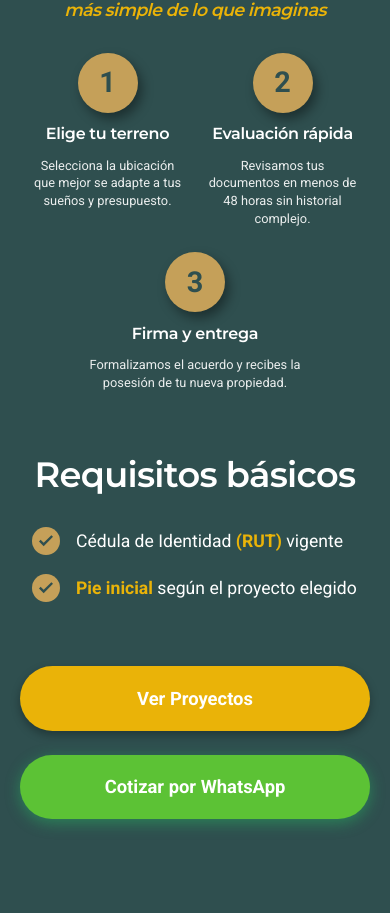
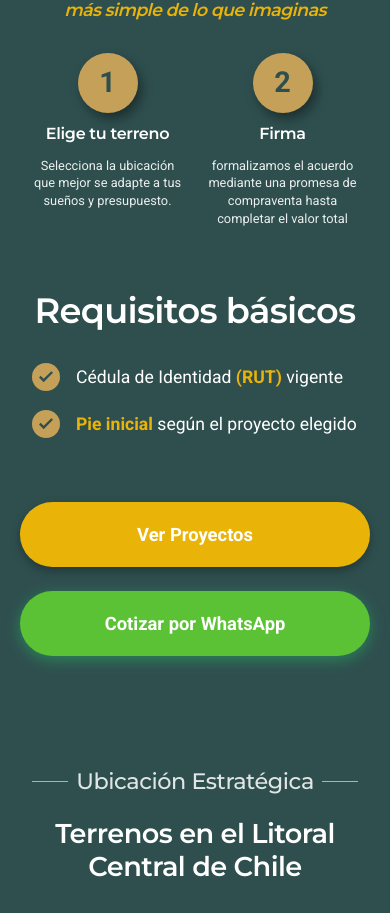
Before and after one commit to Nico-lab-cl/aliminspa, a Next.js app: page / in a window 390 px wide. Shown: the part 1938-2851 px from the top of the page. Built offline with nearby package versions, Linux system fonts and the light colour scheme; no server answers.

Commit message:
update: simplify process steps to 2 steps and update Firma text

```diff
--- a/src/components/sections/Steps.module.css
+++ b/src/components/sections/Steps.module.css
@@ -186,12 +186,6 @@
         min-width: 0;
     }
 
-    .step:nth-child(3) {
-        grid-column: 1 / -1;
-        max-width: 250px;
-        margin: 0 auto;
-    }
-
     .circle {
         width: 60px;
         height: 60px;
--- a/src/components/sections/Steps.tsx
+++ b/src/components/sections/Steps.tsx
@@ -22,13 +22,8 @@ export default function Steps() {
                     </div>
                     <div className={styles.step}>
                         <div className={styles.circle}>2</div>
-                        <h3 className={styles.stepTitle}>Evaluación rápida</h3>
-                        <p className={styles.stepDesc}>Revisamos tus documentos en menos de 48 horas sin historial complejo.</p>
-                    </div>
-                    <div className={styles.step}>
-                        <div className={styles.circle}>3</div>
-                        <h3 className={styles.stepTitle}>Firma y entrega</h3>
-                        <p className={styles.stepDesc}>Formalizamos el acuerdo y recibes la posesión de tu nueva propiedad.</p>
+                        <h3 className={styles.stepTitle}>Firma</h3>
+                        <p className={styles.stepDesc}>formalizamos el acuerdo mediante una promesa de compraventa hasta completar el valor total</p>
                     </div>
                 </div>
 
```
